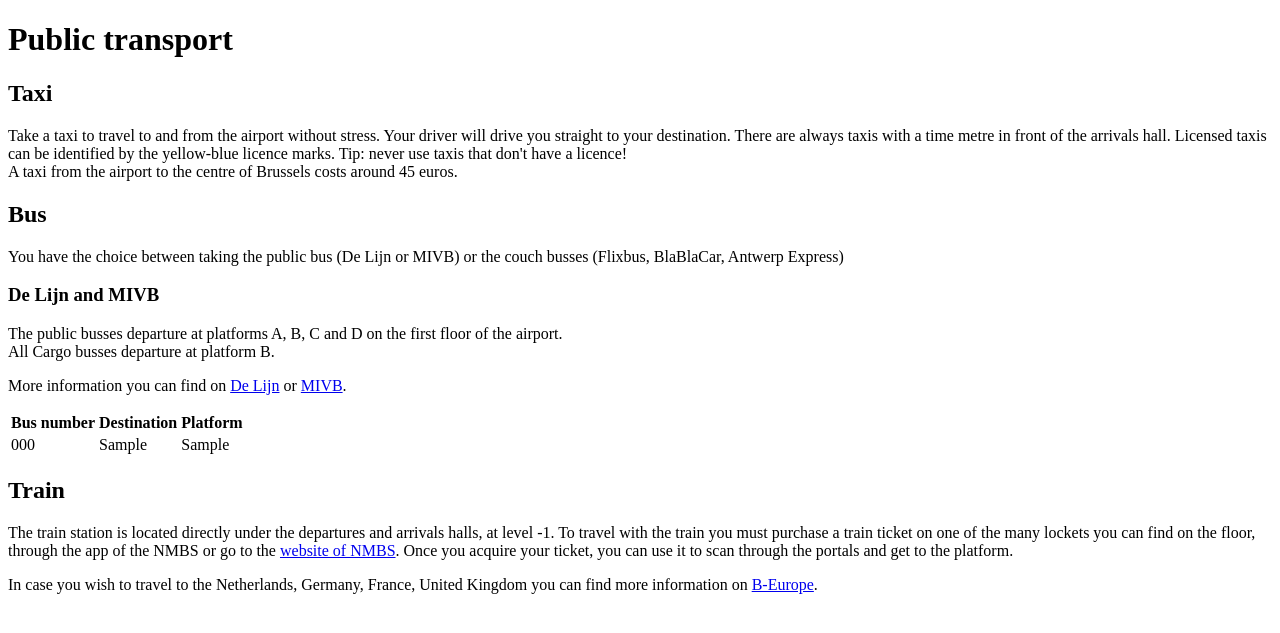
After one commit to miunoraven/school-code, a PHP site: page /transport.php in a window 1280 px wide. The commit adds this page. Shown: the top 633 px of the page. Run offline with PHP 8.4, Linux system fonts and the light colour scheme; tables that the repository leaves empty or names only in its code hold one stand-in row (values such as "Sample post").

Commit message:
add transport

```diff
--- a/my-airplan/accounts/authentication.php
+++ b/my-airplan/accounts/authentication.php
@@ -8,7 +8,8 @@
     $users = $database->getData("accounts");
     var_dump($users);
     for($i = 0; $i < sizeof($users); $i++){
-        if($users[$i]["email"] == $email && $users[$i]["password"] == $pass) $isAuth = TRUE;
+        if($users[$i]["email"] == $email && $users[$i]["password"] == PASSWORD($pass)) $isAuth = TRUE;
     }
+    var_dump(PASSWORD($pass));
     if($isAuth) header("Location: http://localhost/flightnumb_search.php");
     else echo "Could not login";
--- a/my-airplan/database/databases.php
+++ b/my-airplan/database/databases.php
@@ -33,6 +33,13 @@
             return $array;
         }
 
+        public function getOrderedData($tablename, $order){ //get an array of all the airports ordered on name (for the select on the search pages)
+            $sql = "SELECT * FROM $tablename ORDER BY $tablename.$order ASC";
+            $result = $this->executeQuery($sql);
+            $array = $result->fetch_all(MYSQLI_ASSOC);
+            return $array;
+        }
+
         public function addAccount($fname, $lname, $email, $password){ //add user to the accounts
             $sql = "INSERT INTO accounts (`id`, `firstname`, `lastname`, `email`, `password`) VALUES (NULL,\"$fname\", \"$lname\", \"$email\", PASSWORD(\"$password\"));";
             if ($this->conn->query($sql) === TRUE) {
@@ -41,7 +48,6 @@
             else echo "Could not connect to database";
         }
 
-        public addFlight()
     }
 
             // public function getAllData(){
--- a/my-airplan/search_flight.php
+++ b/my-airplan/search_flight.php
@@ -2,7 +2,7 @@
 //database is called in api
     include "database/api.php";
     $database = new Database();
-	$airports = $database->getOrderedAirports();
+	$airports = $database->getOrderedData("`airports`","`name`");
 
     $date = $_POST["departure_date"];
     $flightnumb = $_POST["flightnumb"];
--- /dev/null
+++ b/my-airplan/transport.php
@@ -0,0 +1,51 @@
+<!DOCTYPE html>
+<html lang="en">
+    <head>
+        <meta charset="UTF-8">
+        <meta http-equiv="X-UA-Compatible" content="IE=edge">
+        <meta name="viewport" content="width=device-width, initial-scale=1.0">
+        <title>Public transport</title>
+    </head>
+    <body>
+        <div class="content">
+            <h1>Public transport</h1>
+            <div id="taxi">
+                <h2>Taxi</h2>
+                <p>Take a taxi to travel to and from the airport without stress. Your driver will drive you straight to your destination. There are always taxis with a time metre in front of the arrivals hall. Licensed taxis can be identified by the yellow-blue licence marks. Tip: never use taxis that don't have a licence! <br>A taxi from the airport to the centre of Brussels costs around 45 euros.</p>
+            </div>
+            <div id="bus">
+                <h2>Bus</h2>
+                <p>You have the choice between taking the public bus (De Lijn or MIVB) or the couch busses (Flixbus, BlaBlaCar, Antwerp Express)</p>
+                <h3>De Lijn and MIVB</h3>
+                <p>The public busses departure at platforms A, B, C and D on the first floor of the airport. <br>All Cargo busses departure at platform B.</p>
+                <p>More information you can find on <a href="https://www.delijn.be/en/" target="_blank">De Lijn</a> or <a href="https://www.stib-mivb.be/index.htm?l=en" target="_blank">MIVB</a>.</p>
+                <table>
+                    <tr>
+                        <th>Bus number</th>
+                        <th>Destination</th>
+                        <th>Platform</th>
+                    </tr>
+                    <?php
+                        include "database/databases.php";
+                        $database = new Database();
+                        $busses = $database->getOrderedData("`delijn`","`number`");
+                        for($i=0;$i<sizeof($busses);$i++){
+                            echo "<tr>";
+                            echo "<td>". $busses[$i]["number"] . "</td>";
+                            echo "<td>". $busses[$i]["destination"] . "</td>";
+                            echo "<td>". $busses[$i]["platform"] . "</td>";
+                            echo "</tr>";
+                        }
+                    ?>
+                </table>
+            </div>
+
+            <div id="train">
+                <h2>Train</h2>
+                <p>The train station is located directly under the departures and arrivals halls, at level -1. To travel with the train you must purchase a train ticket on one of the many lockets you can find on the floor, through the app of the NMBS or go to the <a href="https://www.belgiantrain.be/en/tickets-and-railcards/airports/brussels-airport" target="_blank">website of NMBS</a>. Once you acquire your ticket, you can use it to scan through the portals and get to the platform.</p>
+                <p>In case you wish to travel to the Netherlands, Germany, France, United Kingdom you can find more information on <a href="https://www.b-europe.com/EN">B-Europe</a>.</p>
+            </div>
+
+        </div>
+    </body>
+</html>
```
